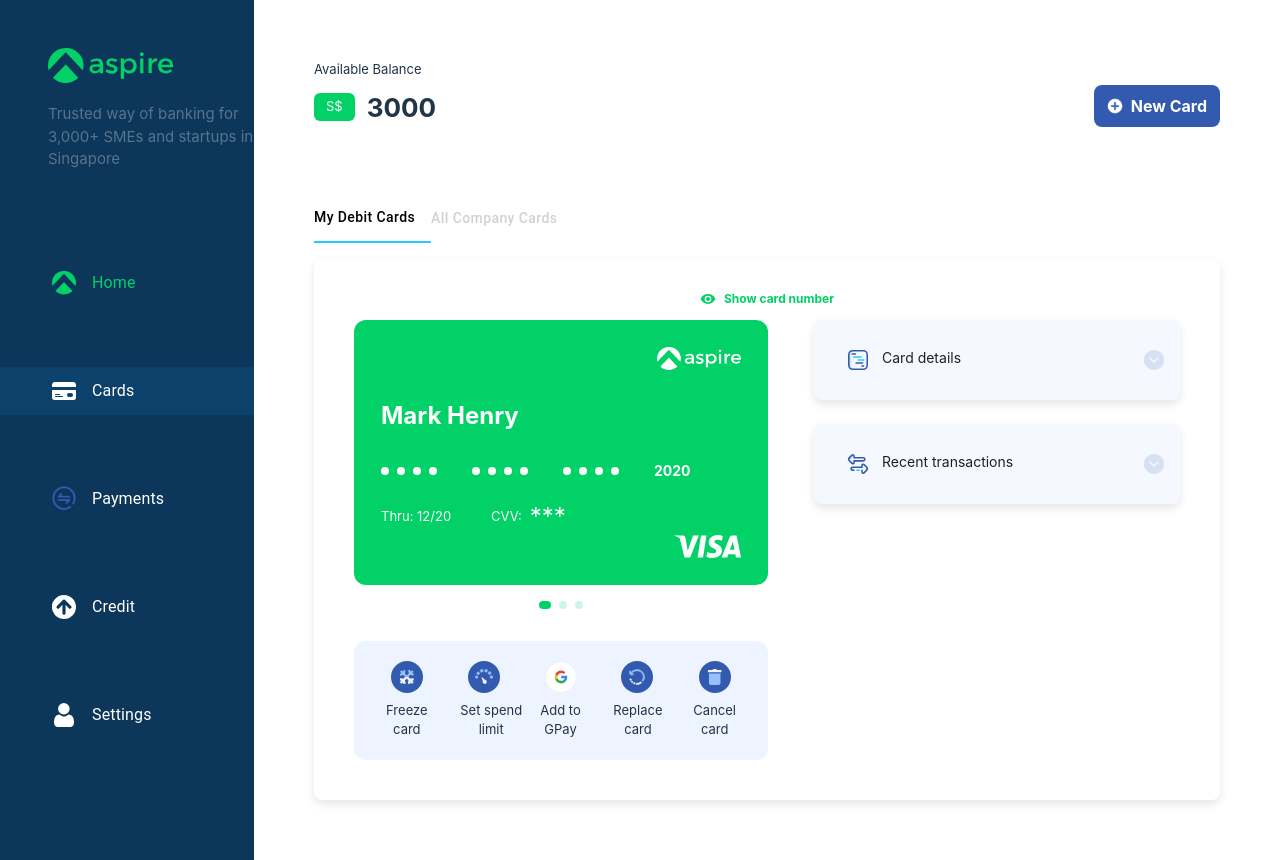
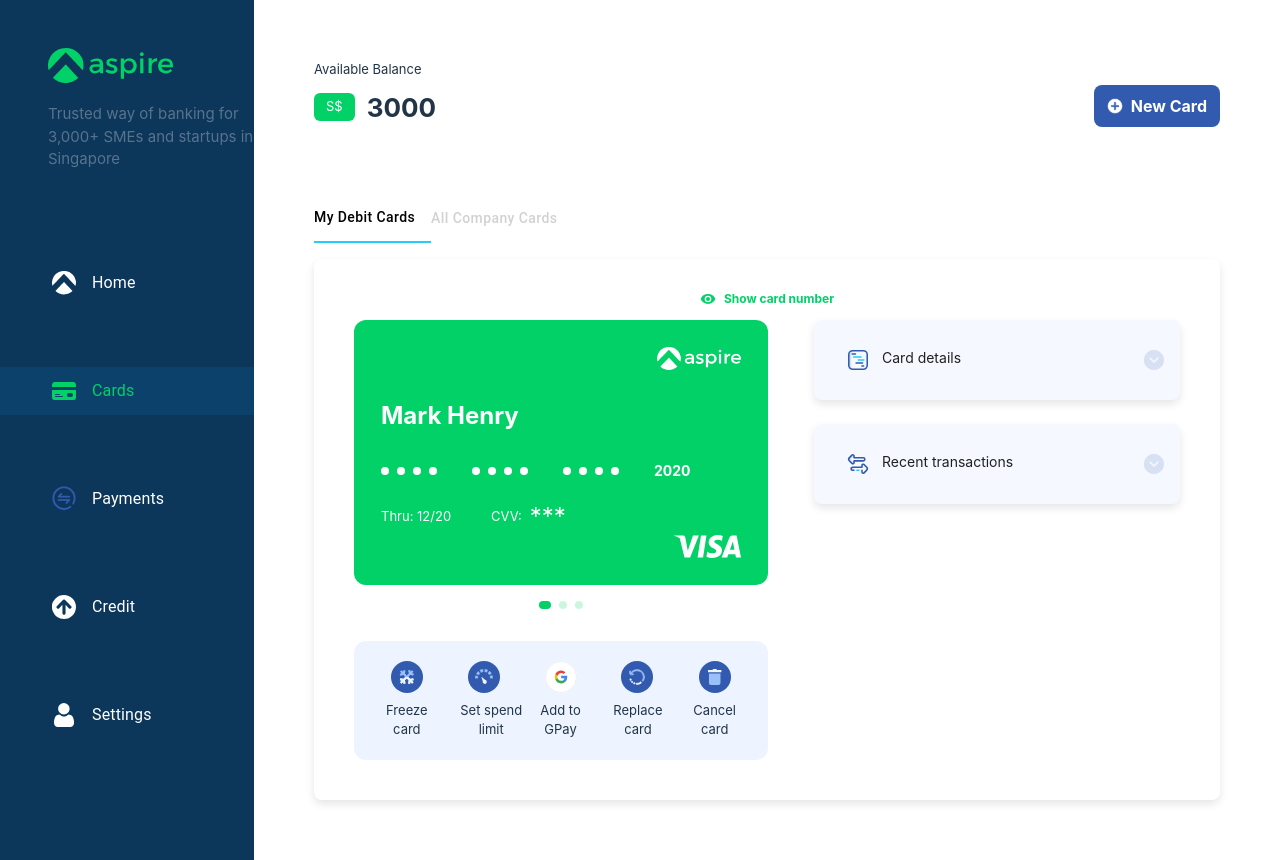
Before and after one commit to Ishagoyal/aspire-assignmment, a React (Vite) app: page /cards in a window 1280 px wide. Built offline with nearby package versions, Linux system fonts and the light colour scheme.

Commit message:
Fix on load active tab

```diff
--- a/src/components/Sidebar.tsx
+++ b/src/components/Sidebar.tsx
@@ -1,6 +1,6 @@
-import React, { useState } from "react";
+import React, { useEffect, useState } from "react";
 import { List, ListItem, ListItemIcon, ListItemText } from "@mui/material";
-import { NavLink } from "react-router-dom";
+import { NavLink, useLocation, useNavigate } from "react-router-dom";
 import aspireLogo from "../assets/aspireLogo.svg";
 import HomeIcon from "../assets/HomeIcon";
 import PaymentsIcon from "../assets/PaymentsIcon";
@@ -10,26 +10,31 @@
 
 export const sideBarArray = [
   {
+    id: "home",
     title: "Home",
-    icon: <HomeIcon color="#01D167" />,
+    icon: <HomeIcon color="#ffffff" />,
     link: "/home",
   },
   {
+    id: "cards",
     title: "Cards",
     icon: <CardIcon color="#ffffff" />,
     link: "/cards",
   },
   {
+    id: "payments",
     title: "Payments",
     icon: <PaymentsIcon color="#ffffff" />,
     link: "/payments",
   },
   {
+    id: "credit",
     title: "Credit",
     icon: <CreditIcon color="#ffffff" />,
     link: "/credit",
   },
   {
+    id: "settings",
     title: "Settings",
     icon: <SettingsIcon color="#ffffff" />,
     link: "/settings",
@@ -37,7 +42,15 @@
 ];
 
 const Sidebar: React.FC = () => {
-  const [activeIndex, setActiveIndex] = useState(0);
+  const [activeTab, setActiveTab] = useState("");
+  const location = useLocation();
+  const navigate = useNavigate();
+
+  useEffect(() => {
+    navigate(`${location.pathname}`);
+    const pathnameWithoutSlash = () => location.pathname.replace(/^\//, "");
+    setActiveTab(pathnameWithoutSlash);
+  }, []);
 
   return (
     <div className=" w-[23%] bg-dark-blue text-white">
@@ -47,25 +60,26 @@
       </div>
       <div className="pt-20">
         <List component="nav" className="flex flex-col gap-[60px]">
-          {sideBarArray.map((sidebarContent, index) => (
+          {sideBarArray.map((sidebarContent) => (
             <NavLink
               to={sidebarContent.link}
               key={sidebarContent.title}
               className={({ isActive }) => (isActive ? "bg-[#009DFF1A]" : "")}
-              onClick={() => setActiveIndex(index)}
+              onClick={() => setActiveTab(sidebarContent.id)}
             >
               <ListItem
                 className={`text-base flex align-baseline hover:bg-[#009DFF1A] hover:cursor-pointer `}
               >
                 <ListItemIcon className="pl-9">
                   {React.cloneElement(sidebarContent.icon, {
-                    color: activeIndex === index ? "#01D167" : "#ffffff",
+                    color:
+                      activeTab === sidebarContent.id ? "#01D167" : "#ffffff",
                   })}
                 </ListItemIcon>
                 <ListItemText
                   primary={sidebarContent.title}
                   className={` pl-4 ${
-                    activeIndex === index
+                    activeTab === sidebarContent.id
                       ? "text-active !font-bold"
                       : "text-white"
                   }`}
```
